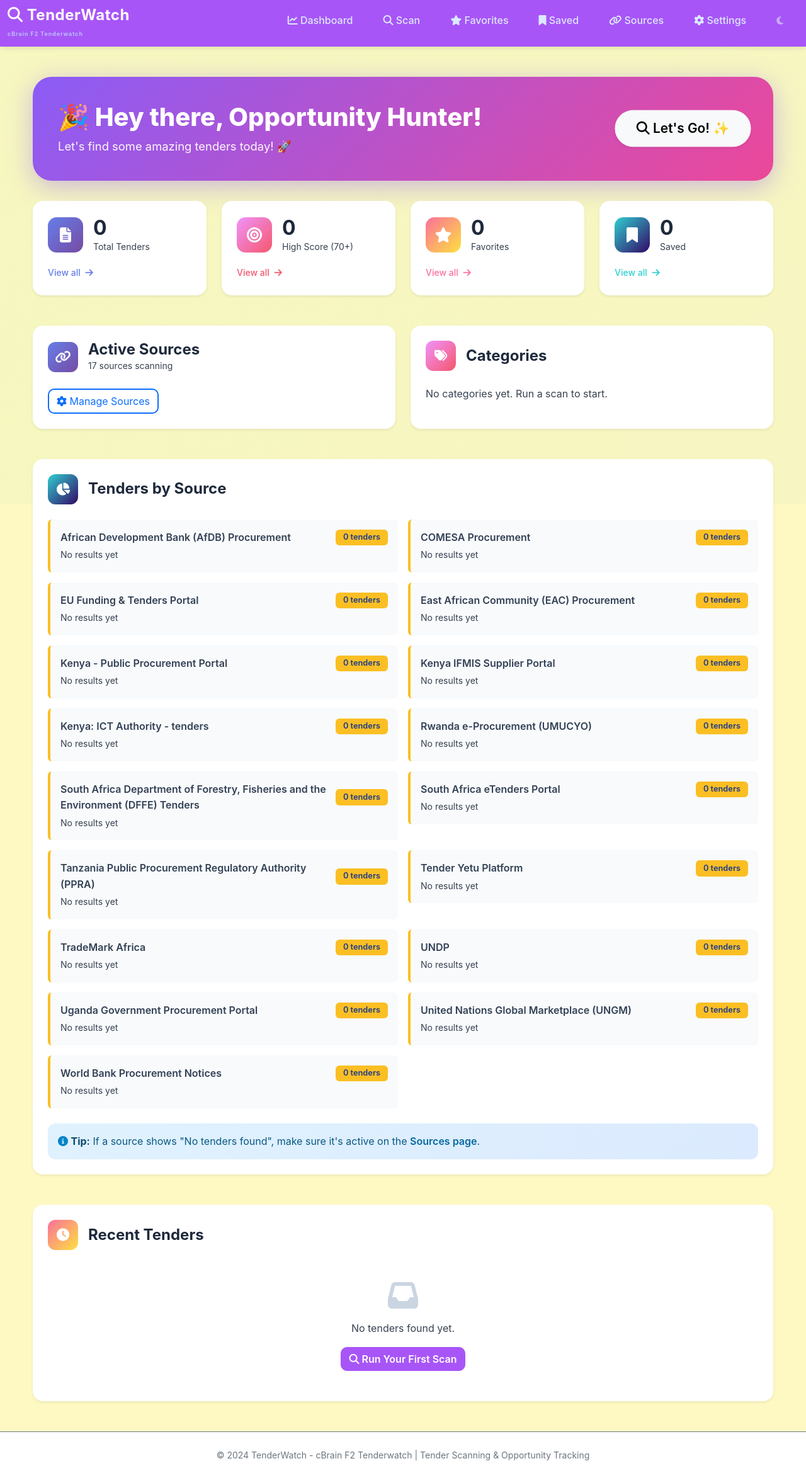
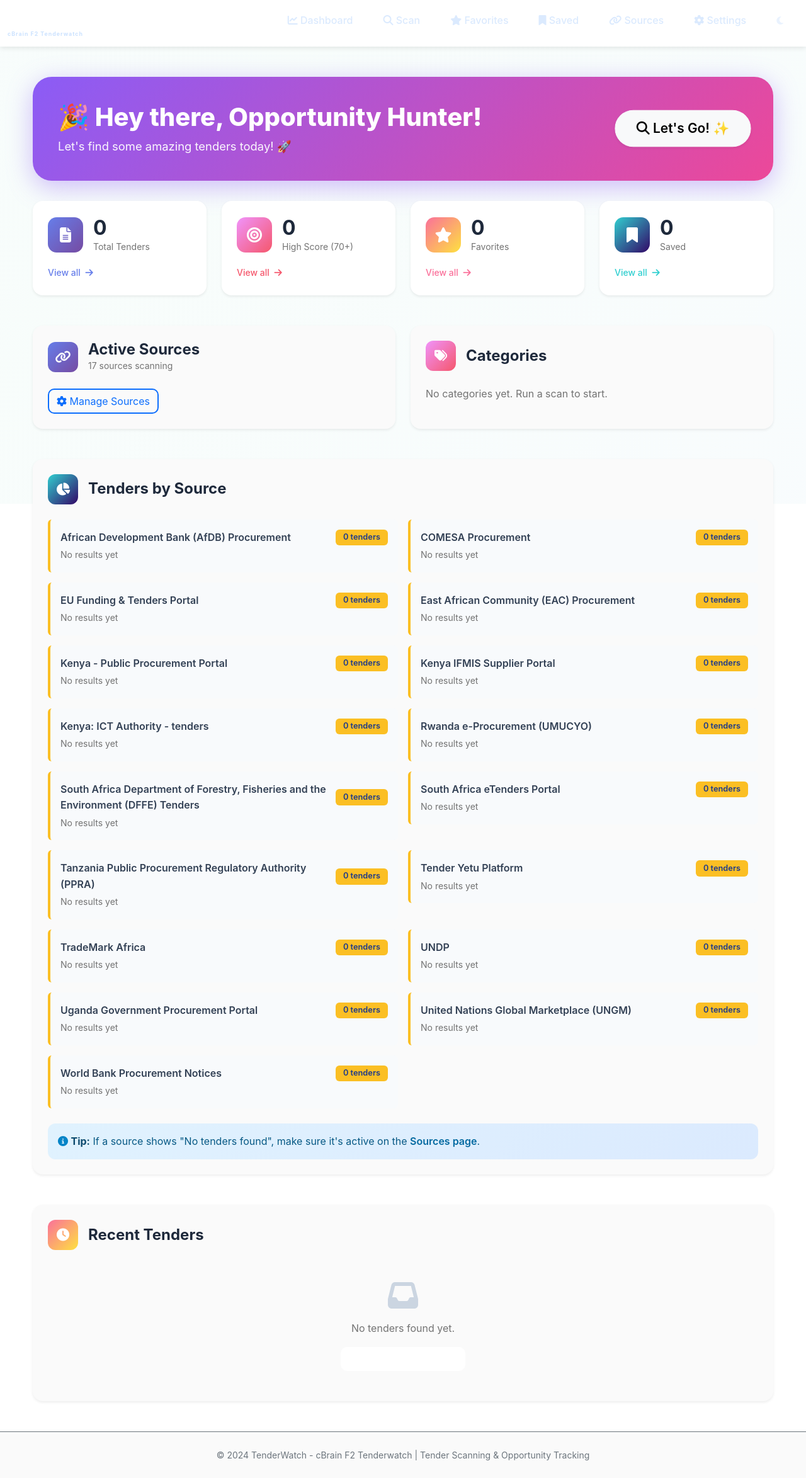
Before and after one commit to bryanmunene/cbrain-tenderwatch, a Flask app: page / in a window 1280 px wide. Shown: the whole page at 63% size. Run offline with Flask 3, Linux system fonts and the light colour scheme.

Commit message:
Make light mode purely light - remove all colors, use only white and light gray

```diff
--- a/tenderwatch_app/app/templates/base.html
+++ b/tenderwatch_app/app/templates/base.html
@@ -25,14 +25,14 @@
     <link href="https://cdnjs.cloudflare.com/ajax/libs/font-awesome/6.4.0/css/all.min.css" rel="stylesheet">
     <style>
         :root {
-            --primary: #a855f7;
-            --accent: #ec4899;
-            --bg-dark: #fef9c3;
-            --bg-card: #ffffff;
-            --bg-hover: #fef08a;
-            --border: #fbbf24;
+            --primary: #ffffff;
+            --accent: #f5f5f5;
+            --bg-dark: #ffffff;
+            --bg-card: #fafafa;
+            --bg-hover: #f5f5f5;
+            --border: #e5e5e5;
             --text-primary: #000000;
-            --text-secondary: #374151;
+            --text-secondary: #737373;
         }
 
         /* Dark Mode Variables */
```
Also changed, not shown: tenderwatch_app/streamlit_app.py (+4 -4 lines).
